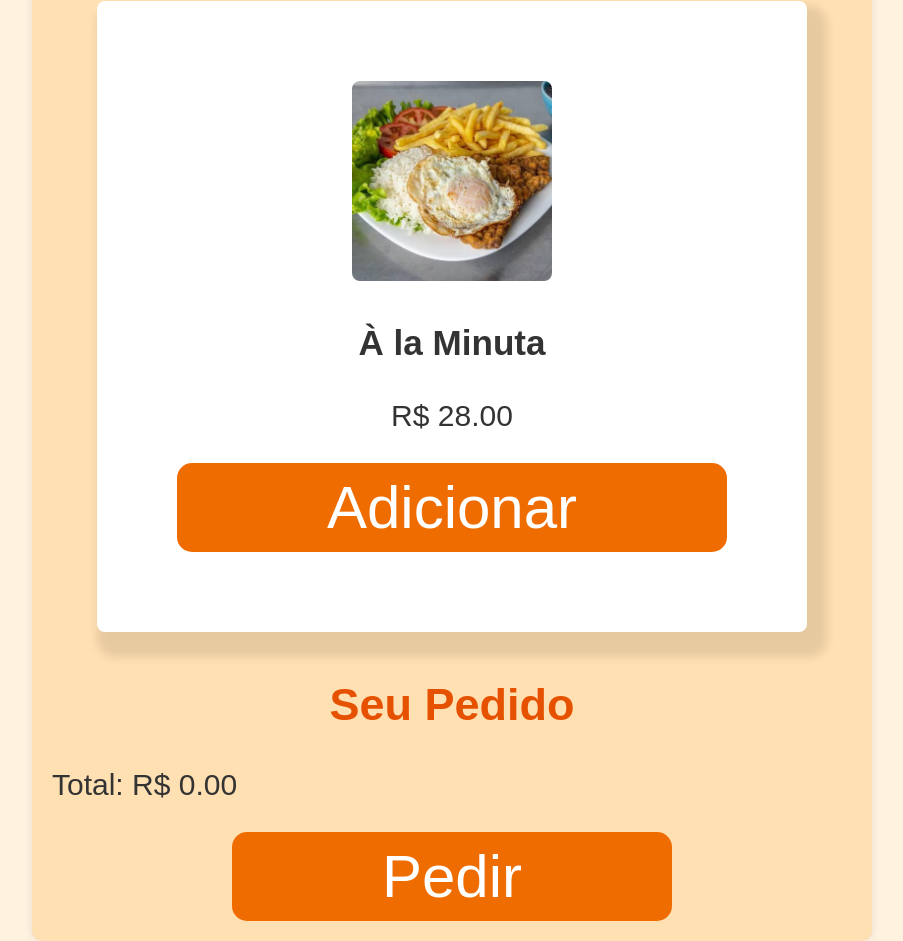
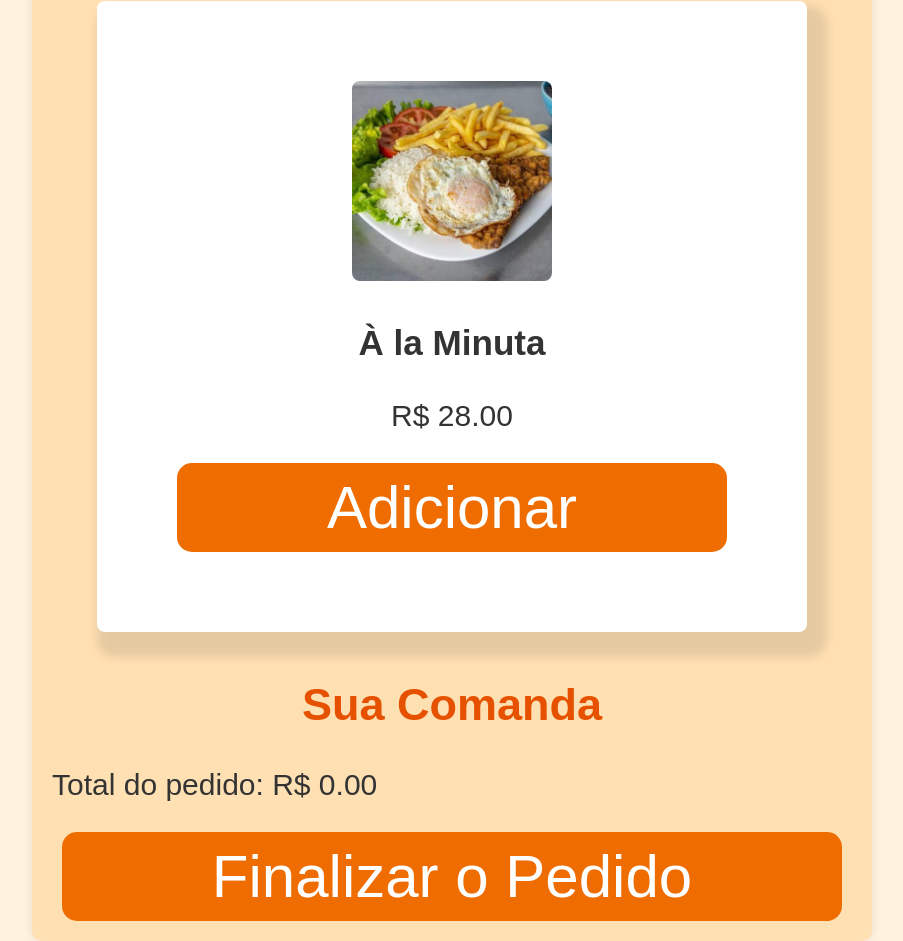
Before and after one commit to BrunoJunges/Trab_QR, a plain HTML site: page index.html in a window 1280 px wide. Shown: the part 3497-4438 px from the top of the page, without its empty margins (188-1091 px from the left). Drawn offline with Linux system fonts and the light colour scheme; files whose address does not match are found by name.

Commit message:
Update index.html
v2

```diff
--- a/index.html
+++ b/index.html
@@ -10,13 +10,12 @@
   <div class="container">
     <h1 id="titulo-comanda">Comanda</h1>
     <div class="menu" id="menu"></div>
-    <h2>Seu Pedido</h2>
+    <h2>Sua Comanda</h2>
     <ul id="pedido"></ul>
-    <p>Total: R$ <span id="total">0.00</span></p>
-    <button onclick="fazerPedido()">Pedir</button>
+    <p>Total do pedido: R$ <span id="total">0.00</span></p>
+    <button onclick="fazerPedido()">Finalizar o Pedido</button>
   </div>
 
-  <!-- Popup de confirmação -->
   <div id="popup" class="popup" style="display:none">
     <div class="popup-content">
       <h3>Pedido enviado à cozinha com sucesso!</h3>
```
